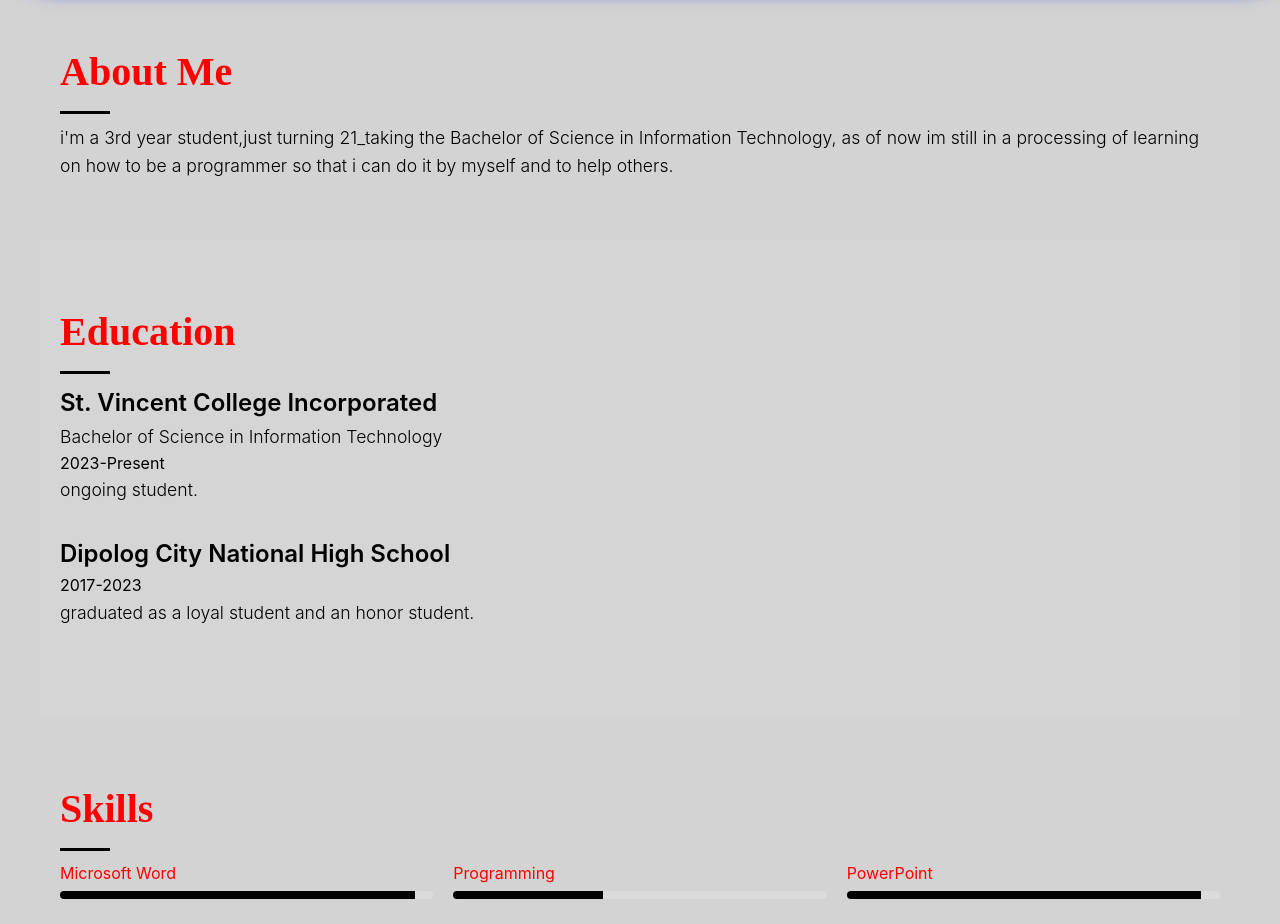
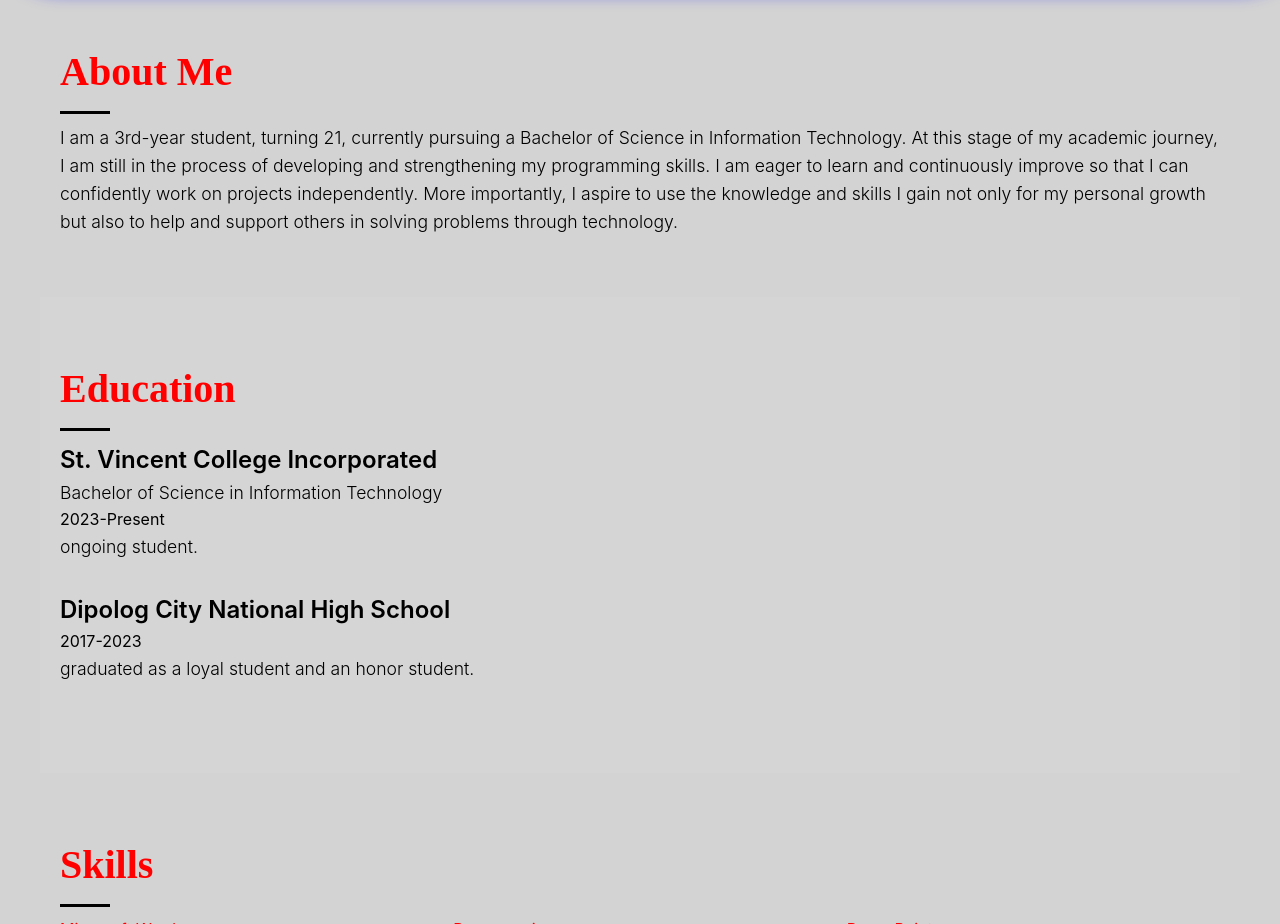
Before and after one commit to Cutieazilmae/github.final, a plain HTML site: page index.html in a window 1280 px wide. Shown: the part 940-1864 px from the top of the page. Drawn offline with Linux system fonts and the light colour scheme.

Commit message:
Update index.html

```diff
--- a/index.html
+++ b/index.html
@@ -34,7 +34,7 @@
     <section class="container section about-me">
         <h2>About Me</h2>
         <p>
-            i'm a 3rd year student,just turning 21_taking the Bachelor of Science in Information Technology, as of now im still in a processing of learning on how to be a programmer so that i can do it by myself and to help others.
+           I am a 3rd-year student, turning 21, currently pursuing a Bachelor of Science in Information Technology. At this stage of my academic journey, I am still in the process of developing and strengthening my programming skills. I am eager to learn and continuously improve so that I can confidently work on projects independently. More importantly, I aspire to use the knowledge and skills I gain not only for my personal growth but also to help and support others in solving problems through technology.
         </p>
     </section>
 
```
